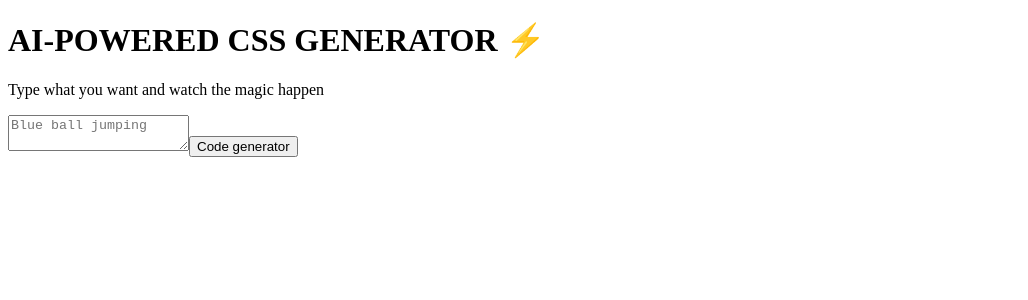
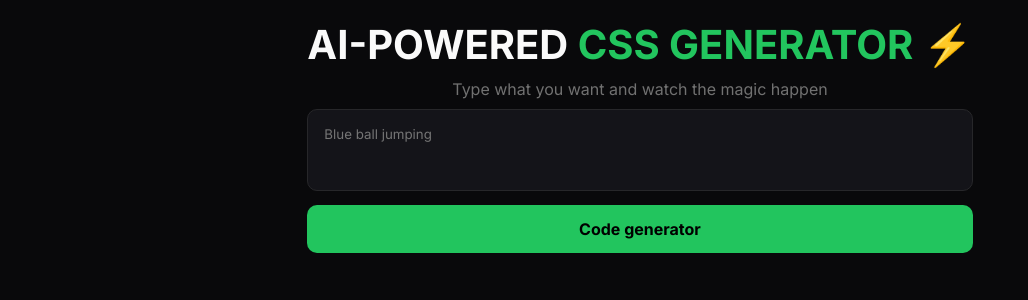
Before and after one commit to lucas852757/ai-powered-css-generator, a React (Create React App) app: page / in a window 1280 px wide. Shown: the top 300 px of the page, without its empty margins (0-1028 px from the left). Built offline with nearby package versions, Linux system fonts and the light colour scheme.

Commit message:
Add css styles.

```diff
--- a/public/index.html
+++ b/public/index.html
@@ -1,14 +1,12 @@
 <!DOCTYPE html>
 <html lang="en">
+
 <head>
   <meta charset="utf-8" />
   <link rel="icon" href="%PUBLIC_URL%/favicon.ico" />
   <meta name="viewport" content="width=device-width, initial-scale=1" />
   <meta name="theme-color" content="#000000" />
-    <meta
-      name="description"
-      content="Web site created using create-react-app"
-    />
+  <meta name="description" content="Web site created using create-react-app" />
   <link rel="apple-touch-icon" href="%PUBLIC_URL%/logo192.png" />
   <!--
       manifest.json provides metadata used when your web app is installed on a
@@ -24,8 +22,15 @@
       work correctly both with client-side routing and a non-root public URL.
       Learn how to configure a non-root public URL by running `npm run build`.
     -->
+  <!-- Fonts -->
+  <link rel="preconnect" href="https://fonts.googleapis.com">
+  <link rel="preconnect" href="https://fonts.gstatic.com" crossorigin>
+  <link
+    href="https://fonts.googleapis.com/css2?family=Inter:ital,opsz,wght@0,14..32,100..900;1,14..32,100..900&display=swap"
+    rel="stylesheet">
   <title>React App</title>
 </head>
+
 <body>
   <noscript>You need to enable JavaScript to run this app.</noscript>
   <div id="root"></div>
@@ -40,4 +45,5 @@
       To create a production bundle, use `npm run build` or `yarn build`.
     -->
 </body>
+
 </html>
--- a/src/App.jsx
+++ b/src/App.jsx
@@ -2,6 +2,7 @@
 import CodeGenerator from "./GeneratorCode";
 import Instructions from "./Instructions";
 import Title from "./Title";
+import "./index.css"
 
 function App() {
   return (
--- a/src/Instructions.jsx
+++ b/src/Instructions.jsx
@@ -12,6 +12,7 @@
             placeholder="Blue ball jumping"
             onChange={ (event) => handleChange(event) }
             value={ value }
+            rows={ 3 }
         ></textarea>
     )
 }
--- a/src/Title.jsx
+++ b/src/Title.jsx
@@ -1,6 +1,6 @@
 function Title() {
     return (
-        <h1>AI-POWERED CSS GENERATOR ⚡️</h1>
+        <h1>AI-POWERED <span>CSS GENERATOR</span> ⚡️</h1>
     )
 }
 
--- /dev/null
+++ b/src/index.css
@@ -0,0 +1,56 @@
+ * {
+    margin: 0;
+    padding: 0;
+    box-sizing: border-box;
+    font-family: "Inter", sans-serif;
+ }
+
+h1 {
+    color: #fafafa;
+    font-size: 40px;
+    font-weight: bold;
+}
+
+body {
+    background: #09090b;
+    color: #e4e4e7;
+    display: flex;
+    flex-direction: column;
+    align-items: center;
+    justify-content: center;
+    margin: 20px;
+}
+
+span {
+    color: #22c55e;
+}
+
+p {
+    color: #717171;
+    margin-top: 10px;
+    margin-bottom: 10px;
+    text-align: center;
+}
+
+textarea {
+    resize: none;
+    width: 100%;
+    padding: 16px;
+    border: 1px solid #27272a;
+    border-radius: 10px;
+    background: #141419;
+    color: #fafafa;
+    outline: none;
+}
+
+button {
+    width: 100%;
+    background: #22c55e;
+    font-size: 16px;
+    font-weight: bold;
+    border-radius: 10px;
+    border: none;
+    padding: 14px;
+    margin-top: 10px;
+    cursor: pointer;
+}
```
Lines whose indentation alone changed are shown as unchanged.
